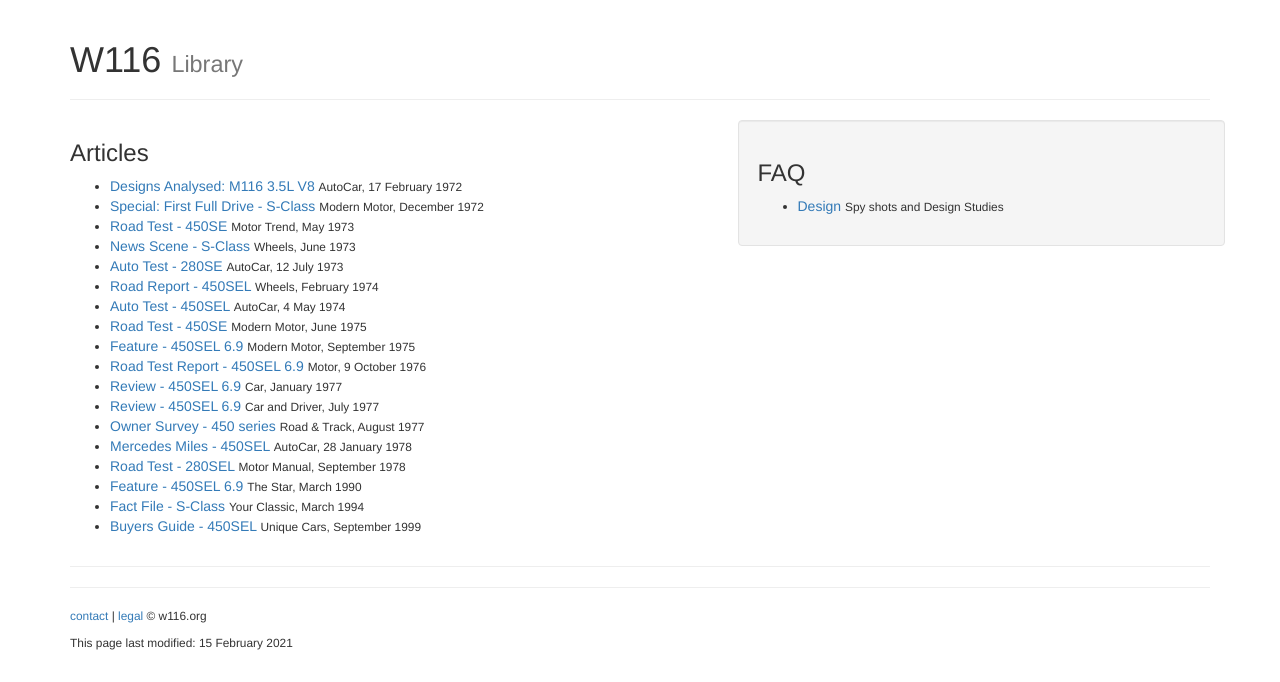
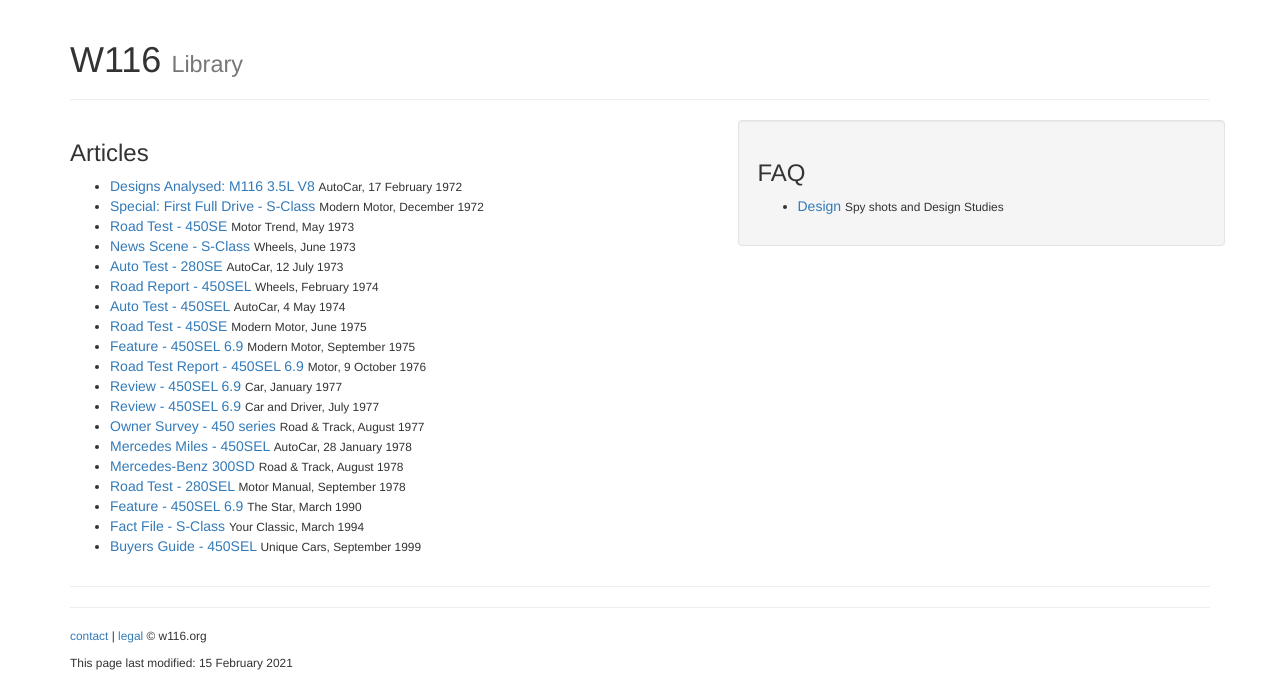
Before and after one commit to W116org/w116org.github.io, a Jekyll site: the page built from library.html, in a window 1280 px wide. Shown: the part 501-1183 px from the top of the page. Built offline with Jekyll 4.4.1, drawn with Linux system fonts in a browser that asks for light colours; comment, search, counter and statistics services are not loaded.

Commit message:
Update library.html

```diff
--- a/library.html
+++ b/library.html
@@ -53,6 +53,9 @@
       <li><a href="/library/autocar7801/">Mercedes Miles - 450SEL</a>
         <span class="small">AutoCar, 28 January 1978</span>
       </li>
+      <li><a href="/library/roadtrack7808/">Mercedes-Benz 300SD</a>
+        <span class="small">Road &amp; Track, August 1978</span>
+      </li>
       <li><a href="/library/motormanual7809/">Road Test - 280SEL</a>
         <span class="small">Motor Manual, September 1978</span>
       </li>
```
